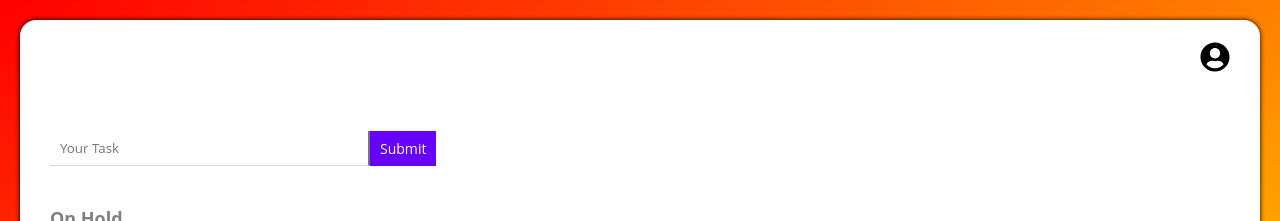
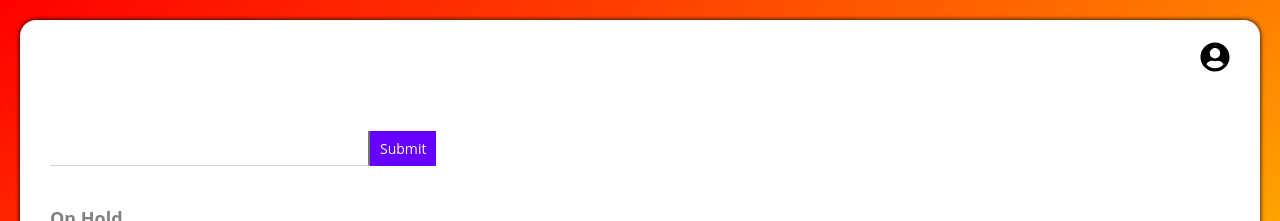
Before and after one commit to Dibakor20/Todo-App, a React (Create React App) app: page / in a window 1280 px wide. Both pictures are taken after a click on the button "Add New". Shown: the top 221 px of the page. Built offline with nearby package versions, Linux system fonts and the light colour scheme.

Commit message:
edit update

```diff
--- a/src/components/todo/TaskSection.tsx
+++ b/src/components/todo/TaskSection.tsx
@@ -1,6 +1,8 @@
-import React from "react";
-import { useDispatch} from "react-redux";
-import { Delete_Todo, Itask } from "../../redux/TodoAction";
+import React, { useState } from "react";
+import { useDispatch, useSelector } from "react-redux";
+import { transpileModule } from "typescript";
+import { RootState } from "../../redux/Store";
+import { Delete_Todo, Edit_Todo, Itask } from "../../redux/TodoAction";
 import {
   DeleteButton,
   EditButton,
@@ -13,11 +15,29 @@ import {
 
 interface IProps {
   Key?: number | string;
-  item:Itask,
+  item: Itask;
+  setToggle: any;
+  setIsUpdate: any;
+  setTodoTask: any;
+  text: string;
 }
 
-const TaskSection = ({item}: IProps) => {
-  const dispatch = useDispatch()
+const TaskSection = ({
+  item,
+  setToggle,
+  setIsUpdate,
+  setTodoTask,
+  text
+}: IProps) => {
+  const todoList = useSelector((state: RootState) => state.todo.todoList);
+  const dispatch = useDispatch();
+
+  const onEditToggle = (text: string) => {
+    setIsUpdate(true);
+    setToggle(true);
+    setTodoTask({ id: item.id, text: item.text });
+    // console.log("update",todoList)
+  };
 
   return (
     <>
@@ -27,8 +47,8 @@ const TaskSection = ({item}: IProps) => {
             <TaskTitle>{item.text}</TaskTitle>
           </TaskList>
           <TaskStatus>Pending</TaskStatus>
-          <EditButton />
-          <DeleteButton onClick={()=>dispatch(Delete_Todo(item))} />
+          <EditButton onClick={() => onEditToggle(text)} />
+          <DeleteButton onClick={() => dispatch(Delete_Todo(item))} />
         </TaskTable>
       </TaskCard>
     </>
--- a/src/components/todo/TodoContain.tsx
+++ b/src/components/todo/TodoContain.tsx
@@ -1,58 +1,115 @@
-import React, { useEffect, useState } from 'react';
-import { PlusIcon, TitleSpan, TodoBlog, TodoBody, AddButton, TodoContainer, TodoElement, TodoTitle, TodoInput, SubmitButton, TodoText, TodoError } from './TodoContain.styled';
-import {RootState} from '../../redux/Store'
-import { useDispatch, useSelector } from 'react-redux';
-import { Add_Todo,Itask } from '../../redux/TodoAction';
-import TaskSection from './TaskSection';
-import { FaBullseye } from 'react-icons/fa';
+import React, { useState } from "react";
+import {
+  PlusIcon,
+  TitleSpan,
+  TodoBlog,
+  TodoBody,
+  AddButton,
+  TodoContainer,
+  TodoElement,
+  TodoTitle,
+  TodoInput,
+  SubmitButton,
+  TodoText,
+  TodoError,
+} from "./TodoContain.styled";
+import { RootState } from "../../redux/Store";
+import { useDispatch, useSelector } from "react-redux";
+import { Add_Todo, Edit_Todo, Itask } from "../../redux/TodoAction";
+import TaskSection from "./TaskSection";
 
 const TodoContain = () => {
-    const [toggle, setToggle] = useState(false)
-    const [todoTask, setTodoTask] = useState<Itask>({ text: "",todoError:null })
+  const [toggle, setToggle] = useState(false);
+  const [todoTask, setTodoTask] = useState<Itask>({
+    text: "",
+    todoError: null,
+  });
+  const [isUpdate, setIsUpdate] = useState(false);
+
   const dispatch = useDispatch();
-    const todoList = useSelector((state:RootState) => state.todo.todoList);
-    const { text, todoError } = todoTask;
+  const todoList = useSelector((state: RootState) => state.todo.todoList);
+  const { text, todoError, id } = todoTask;
+
   const handleToggle = () => {
-        setToggle(true)
-    }
+    setToggle(true);
+  };
 
-    const handleChange = (e:React.FormEvent<HTMLInputElement>) => {
-        setTodoTask({...todoTask, [e.currentTarget.name]: e.currentTarget.value})
-    }
+  const handleChange = (e: React.FormEvent<HTMLInputElement>) => {
+    setTodoTask({ ...todoTask, [e.currentTarget.name]: e.currentTarget.value });
+  };
 
   const addTodo = () => {
     if (!todoTask.text.length) {
-            setTodoTask({...todoTask,todoError:"Input field should not be empty"})
+      setTodoTask({
+        ...todoTask,
+        todoError: "Input field should not be empty",
+      });
+    } else if (isUpdate) {
+      dispatch(Edit_Todo({ text: todoTask.text, id: id }));
+      setIsUpdate(false);
+      setToggle(false);
+
+    } else if (todoTask.text.length) {
+      dispatch(Add_Todo(todoTask.text));
+      setTodoTask({ text: "", todoError: null });
+      setToggle(false);
     }
-        else if(todoTask.text.length) {
-            dispatch(Add_Todo(todoTask))
-            setTodoTask({ text: '',todoError:null})
-            setToggle(false)
-        }
-    }
-
-
+  };
 
   return (
     <>
       <TodoContainer>
         <TodoBody>
           <TodoElement>
-
-                        {
-                            toggle ? <><TodoInput onChange={handleChange} value={todoTask.text} name="text" id='text' type="text" placeholder='Your Task' />
-                                <SubmitButton onClick={addTodo}>Submit</SubmitButton> </> : <><TodoTitle>You have got<TitleSpan> {todoList.length} task </TitleSpan>today</TodoTitle><AddButton onClick={handleToggle}><PlusIcon />Add New</AddButton></>
-                        }
+            {isUpdate && toggle ? (
+              <>
+                <TodoInput
+                  onChange={handleChange}
+                  value={text}
+                  name="text"
+                  id="text"
+                  type="text"
+                />
+                <button onClick={addTodo}>update</button>{" "}
+              </>
+            ) : toggle ? (
+              <>
+                <TodoInput
+                  onChange={handleChange}
+                  value={text}
+                  name="text"
+                  id="text"
+                  type="text"
+                />
+                <SubmitButton onClick={addTodo}>Submit</SubmitButton>{" "}
+              </>
+            ) : (
+              <>
+                <TodoTitle>
+                  You have got<TitleSpan> {todoList.length} task </TitleSpan>
+                  today
+                </TodoTitle>
+                <AddButton onClick={handleToggle}>
+                  <PlusIcon />
+                  Add New
+                </AddButton>
+              </>
+            )}
           </TodoElement>
-                    {todoError ? <TodoError>{ todoError}</TodoError>:null}
+          {todoError ? <TodoError>{todoError}</TodoError> : null}
           <TodoText>On Hold</TodoText>
-                    {
-                        todoList.map((item) => <TaskSection  key={item?.id}  item={item} />)
-                    }
+          {todoList?.map((item) => (
+            <TaskSection
+              setTodoTask={setTodoTask}
+              setIsUpdate={setIsUpdate}
+              setToggle={setToggle}
+              text={text}
+              key={item?.id}
+              item={item}
+            />
+          ))}
         </TodoBody>
-                <TodoBlog>
-
-                </TodoBlog>
+        <TodoBlog></TodoBlog>
       </TodoContainer>
     </>
   );
--- a/src/redux/TodoAction.tsx
+++ b/src/redux/TodoAction.tsx
@@ -16,19 +16,23 @@ export const todoSlice = createSlice({
     name: 'todo',
     initialState,
     reducers: {
-        Add_Todo: (state, action) => {
+        Add_Todo: (state, {payload}: PayloadAction<string>) => {
             let todo = {
-                id:Math.random()*100,
-                text:action.payload.text,
+                id:Math.round(Math.random()*10000),
+                text: payload,
             }
             state.todoList.push(todo)
         },
         Delete_Todo: (state, action) => {
             let {todoList} = state
             state.todoList = todoList.filter((item)=>item.id !== action.payload.id )
+        },
+        Edit_Todo: (state,{payload}: PayloadAction<Itask>) => {
+            let {todoList} = state;
+            state.todoList = todoList.map((item:Itask)=>item.id === payload.id ? payload : item)
         }
     }
 })
 
-export const { Add_Todo,Delete_Todo } = todoSlice.actions;
+export const { Add_Todo,Delete_Todo,Edit_Todo } = todoSlice.actions;
 export default todoSlice.reducer;
--- a/src/todo-app/components/TodoList.styled.ts
+++ /dev/null
@@ -1 +0,0 @@
-import styled from "styled-components";
```
Also changed, not shown: src/todo-app/components/Todo.styled.ts (deleted, +0 -31 lines), src/todo-app/components/Todo.tsx (deleted, +0 -82 lines), src/todo-app/components/TodoList.tsx (deleted, +0 -27 lines). Lines whose indentation alone changed are shown as unchanged.
